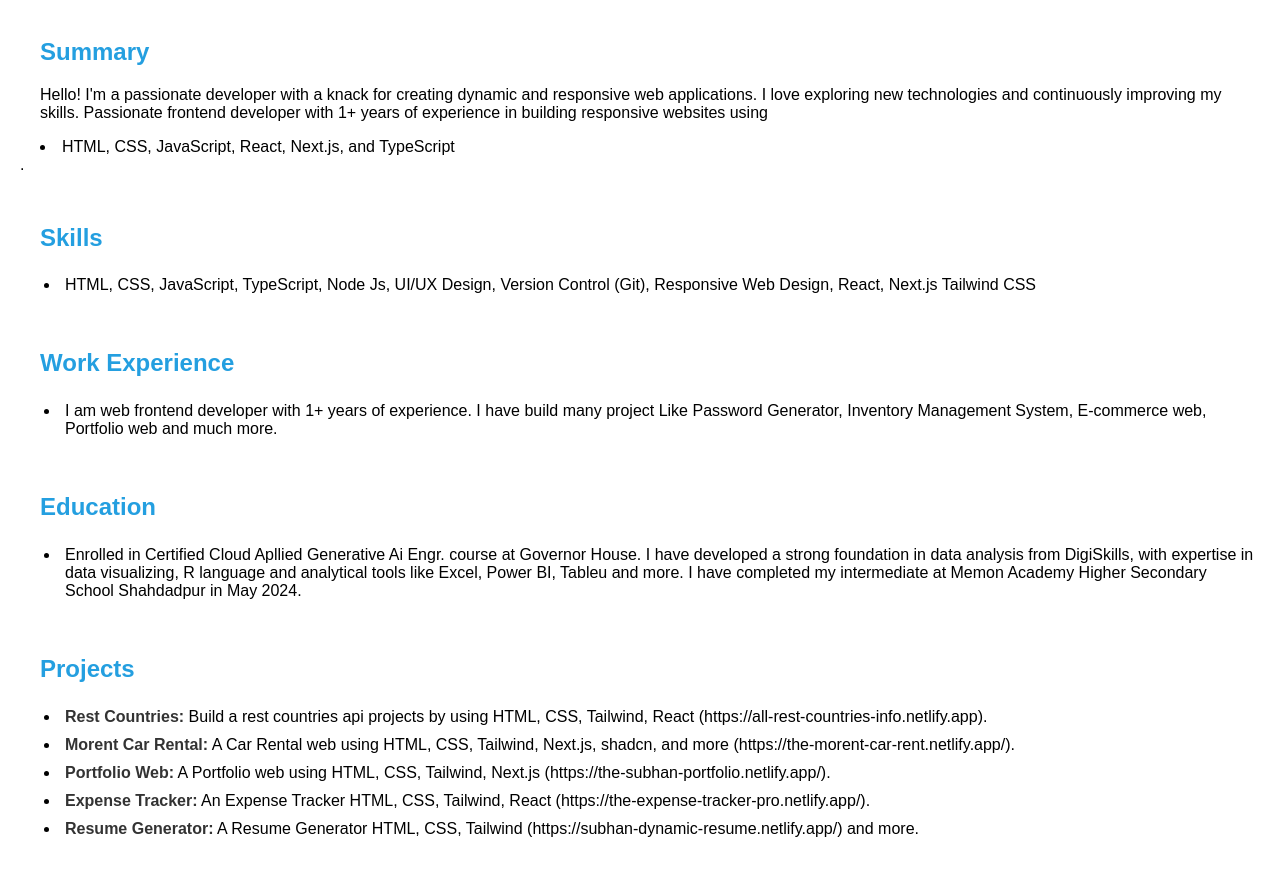
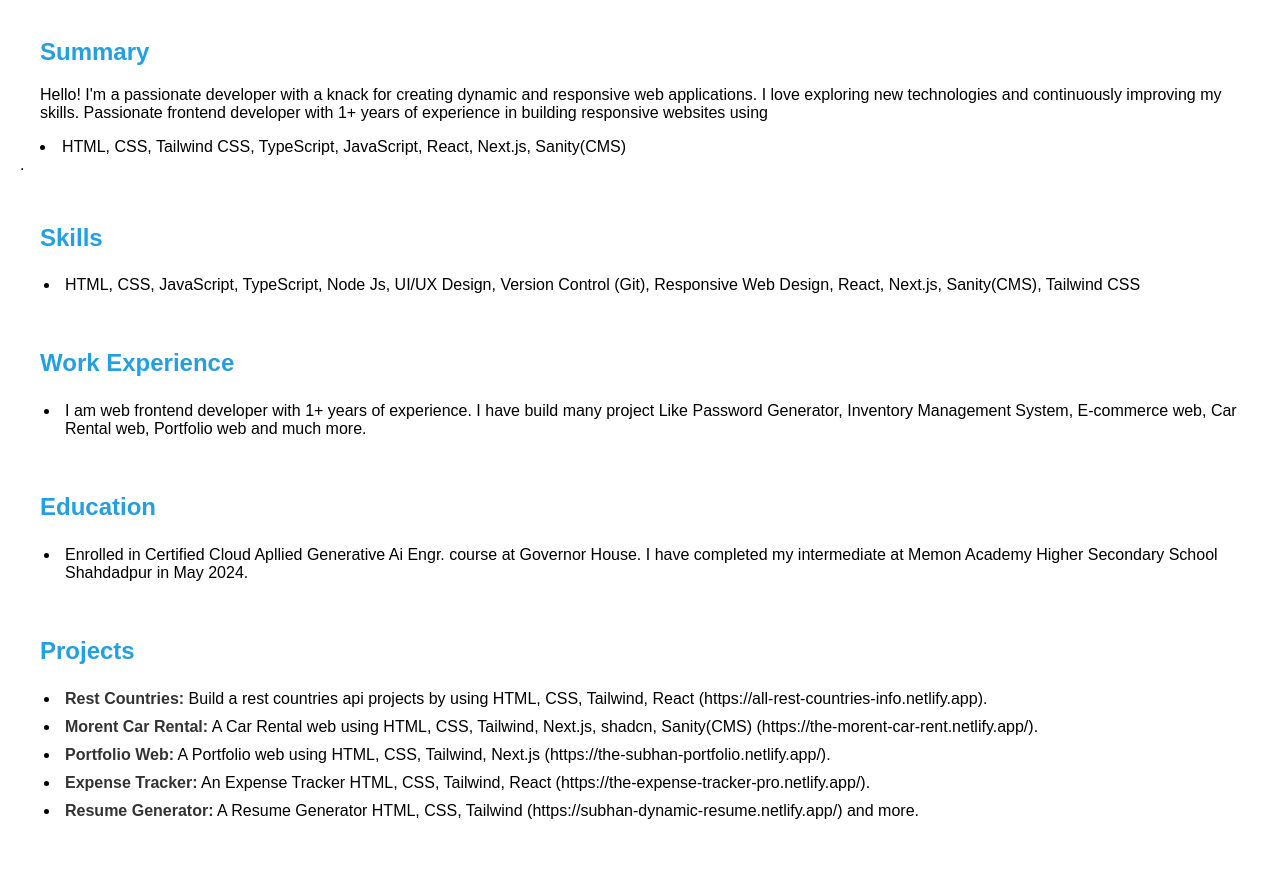
Before and after one commit to AbduSubhan11/Static-Resume, a website: page index.html in a window 1280 px wide. Shown: the part 320-1196 px from the top of the page. Drawn offline with Linux system fonts and the light colour scheme.

Commit message:
Morent Car Lin Added

```diff
--- a/index.html
+++ b/index.html
@@ -39,7 +39,7 @@
           and responsive web applications. I love exploring new technologies and
           continuously improving my skills. Passionate frontend developer with
           1+ years of experience in building responsive websites using
-          <li>HTML, CSS, JavaScript, React, Next.js, and TypeScript </li>.
+          <li>HTML, CSS, Tailwind CSS, TypeScript, JavaScript, React, Next.js, Sanity(CMS) </li>.
         </p>
       </section>
 
@@ -48,7 +48,7 @@
         <ul>
           <li >
             HTML, CSS, JavaScript, TypeScript, Node Js, UI/UX Design, Version
-            Control (Git), Responsive Web Design, React, Next.js Tailwind CSS
+            Control (Git), Responsive Web Design, React, Next.js, Sanity(CMS), Tailwind CSS
           </li>
         </ul>
       </section>
@@ -60,7 +60,7 @@
             <li >
               I am web frontend developer with 1+ years of experience. I have
               build many project Like Password Generator, Inventory Management
-              System, E-commerce web, Portfolio web and much more.
+              System, E-commerce web, Car Rental web, Portfolio web and much more.
             </li>
           </ul>
         </div>
@@ -71,10 +71,7 @@
         <ul>
           <li>
             Enrolled in Certified Cloud Apllied Generative Ai Engr. course at
-            Governor House. I have developed a strong foundation in data
-            analysis from DigiSkills, with expertise in data visualizing, R
-            language and analytical tools like Excel, Power BI, Tableu and more.
-            I have completed my intermediate at Memon Academy Higher Secondary
+            Governor House. I have completed my intermediate at Memon Academy Higher Secondary
             School Shahdadpur in May 2024.
           </li>
         </ul>
@@ -90,7 +87,7 @@
           </li>
           <li>
             <strong>Morent Car Rental:</strong> A Car Rental web using HTML, CSS,
-            Tailwind, Next.js, shadcn, and more (https://the-morent-car-rent.netlify.app/).
+            Tailwind, Next.js, shadcn, Sanity(CMS) (https://the-morent-car-rent.netlify.app/).
           </li>
           <li>
             <strong>Portfolio Web:</strong> A Portfolio web using HTML, CSS,
```
